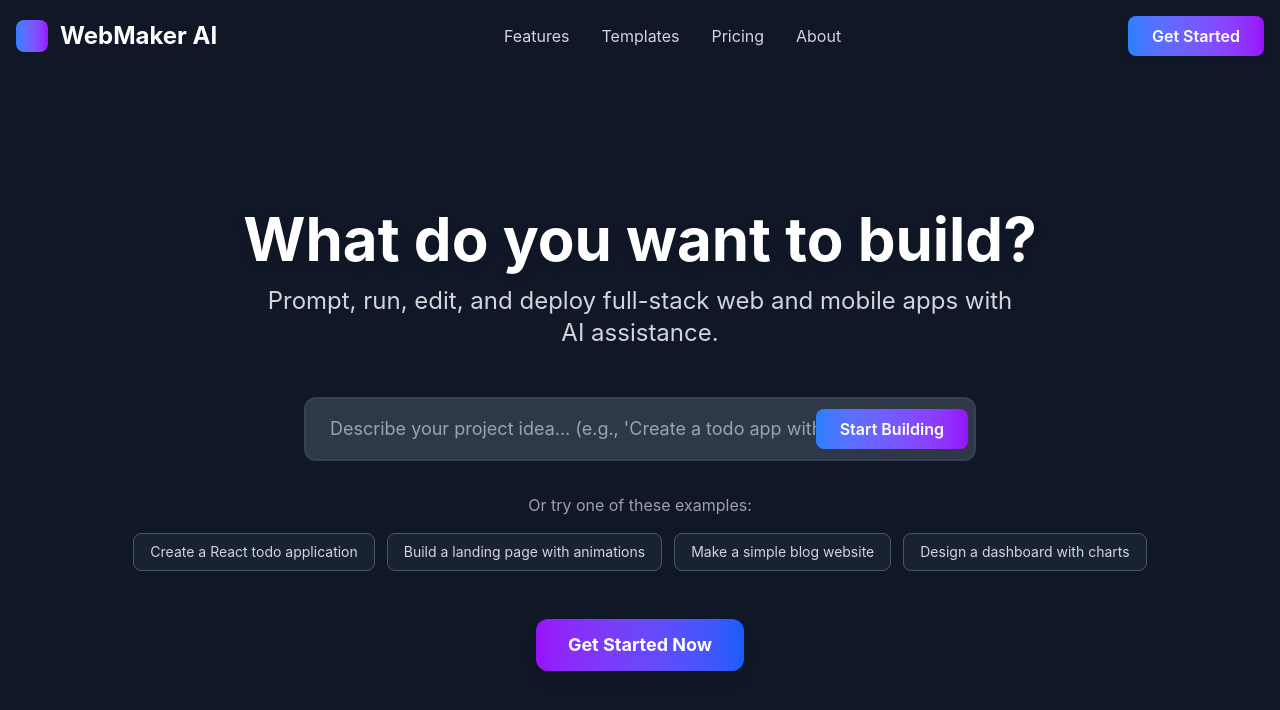
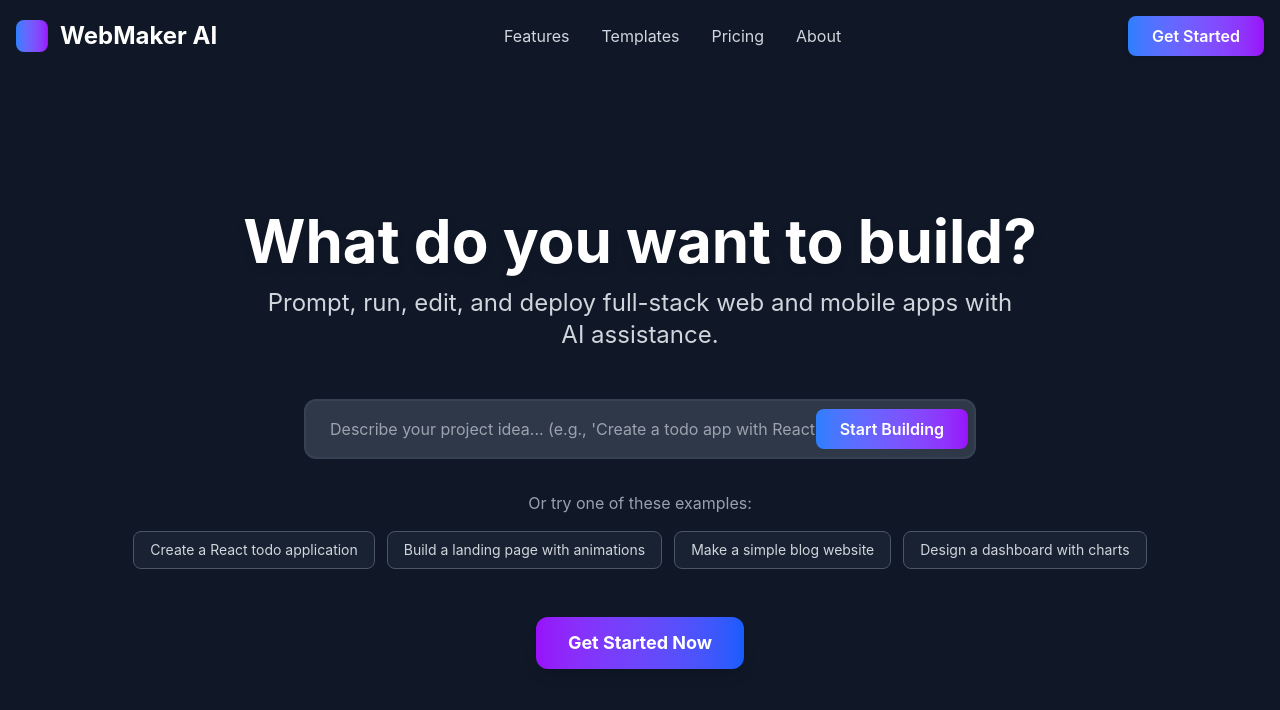
Before and after one commit to aniket4518/webmaker, a React (Vite) app in the folder client/webmaker/: page / in a window 1280 px wide. Shown: the top 710 px of the page. Built offline with nearby package versions, Linux system fonts and the light colour scheme.

Commit message:
fix: placeholder overlap with button

```diff
--- a/client/webmaker/src/assets/components/landinpage/Landing.tsx
+++ b/client/webmaker/src/assets/components/landinpage/Landing.tsx
@@ -51,7 +51,7 @@ const Landingpage: React.FC<LandingPageProps> = ({ onStartChat }) => {
               onChange={(e) => setPrompt(e.target.value)}
               onKeyPress={handleKeyPress}
               placeholder="Describe your project idea... (e.g., 'Create a todo app with React')"
-              className="w-full px-6 py-4 text-lg rounded-xl border-2 border-gray-700 bg-gray-800/80 backdrop-blur-md focus:outline-none focus:border-purple-500 focus:ring-4 focus:ring-purple-500/20 text-white placeholder-gray-400 transition-all duration-300 chat-input"
+              className="w-full px-6 py-4 text-s rounded-xl border-2 border-gray-700 bg-gray-800/80 backdrop-blur-md focus:outline-none focus:border-purple-500 focus:ring-4 focus:ring-purple-500/20 text-white placeholder-gray-400 transition-all duration-300 chat-input"
               style={{
                 color: '#ffffff',
                 backgroundColor: 'rgba(31, 41, 55, 0.8)'
```
